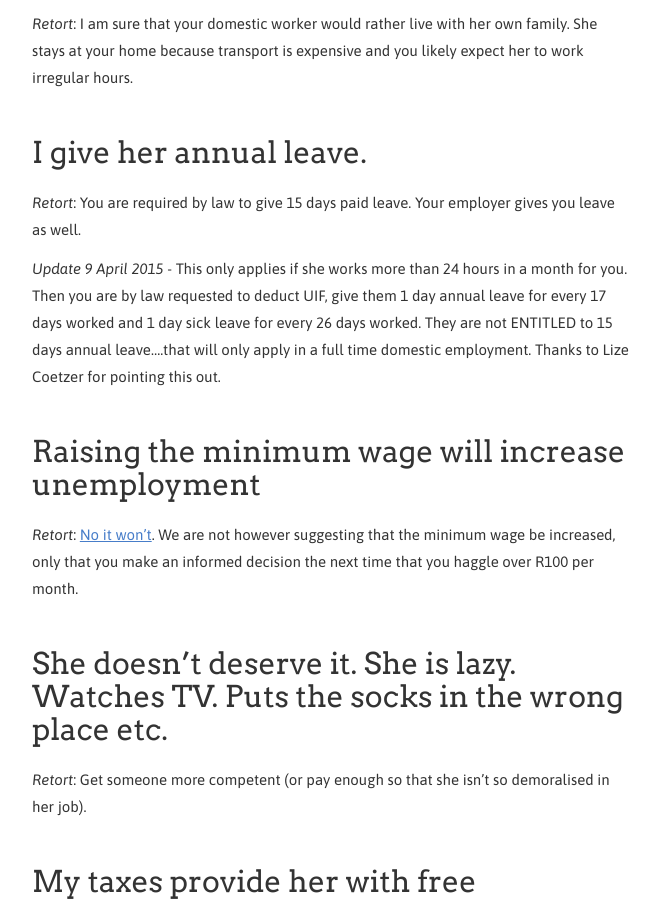
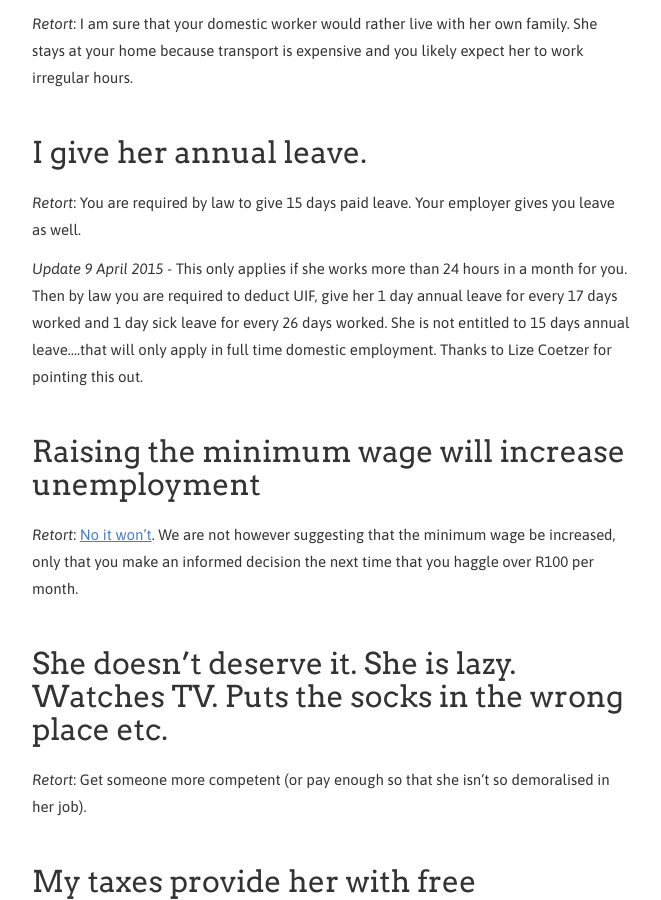
Before and after one commit to Code4SA/old-code4sa.github.io, a Jekyll site: the page built from _posts/2015-04-08-pay-a-living-wage.md, in a window 1280 px wide and 900 px high, scrolled down 1973 px. Shown: the whole window, without its empty margins (58-719 px from the left). Built offline with Jekyll 4.4.1, drawn with Linux system fonts in a browser that asks for light colours; comment, search, counter and statistics services are not loaded.

Commit message:
Fixed language in living wage blog

```diff
--- a/_posts/2015-04-08-pay-a-living-wage.md
+++ b/_posts/2015-04-08-pay-a-living-wage.md
@@ -36,7 +36,7 @@
 ## I give her annual leave.
 *Retort*: You are required by law to give 15 days paid leave. Your employer gives you leave as well.
 
-_Update 9 April 2015_ - This only applies if she works more than 24 hours in a month for you. Then you are by law requested to deduct UIF, give them 1 day annual leave for every 17 days worked and 1 day sick leave for every 26 days worked. They are not ENTITLED to 15 days annual leave....that will only apply in a full time domestic employment. Thanks to Lize Coetzer for pointing this out.
+_Update 9 April 2015_ - This only applies if she works more than 24 hours in a month for you. Then by law you are required to deduct UIF, give her 1 day annual leave for every 17 days worked and 1 day sick leave for every 26 days worked. She is not entitled to 15 days annual leave....that will only apply in full time domestic employment. Thanks to Lize Coetzer for pointing this out.
 
 ## Raising the minimum wage will increase unemployment
 *Retort*: [No it won't](http://www.theguardian.com/commentisfree/2014/jun/11/the-evidence-is-clear-increasing-the-minimum-wage-doesnt-cause-unemployment). We are not however suggesting that the minimum wage be increased, only that you make an informed decision the next time that you haggle over R100 per month.
```
